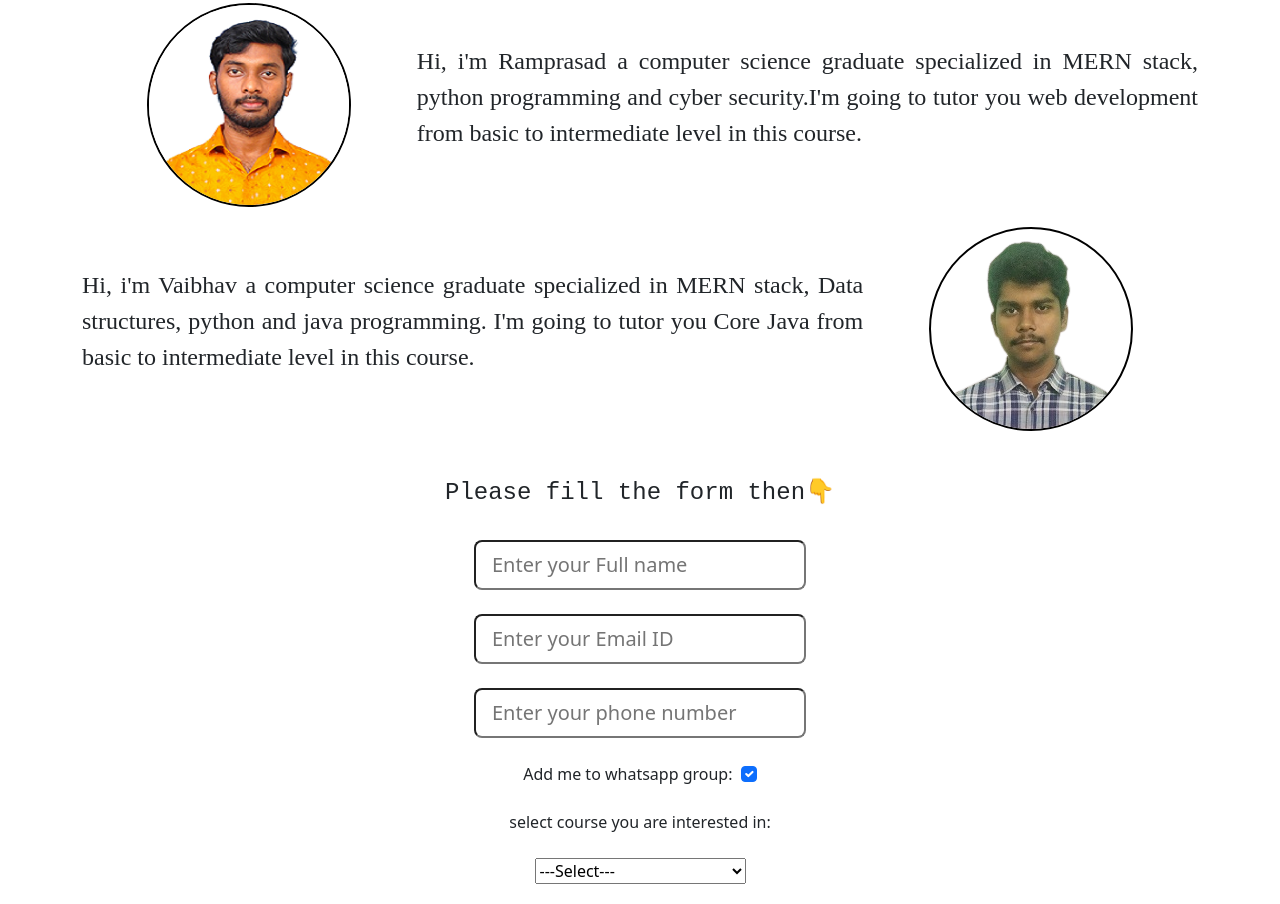
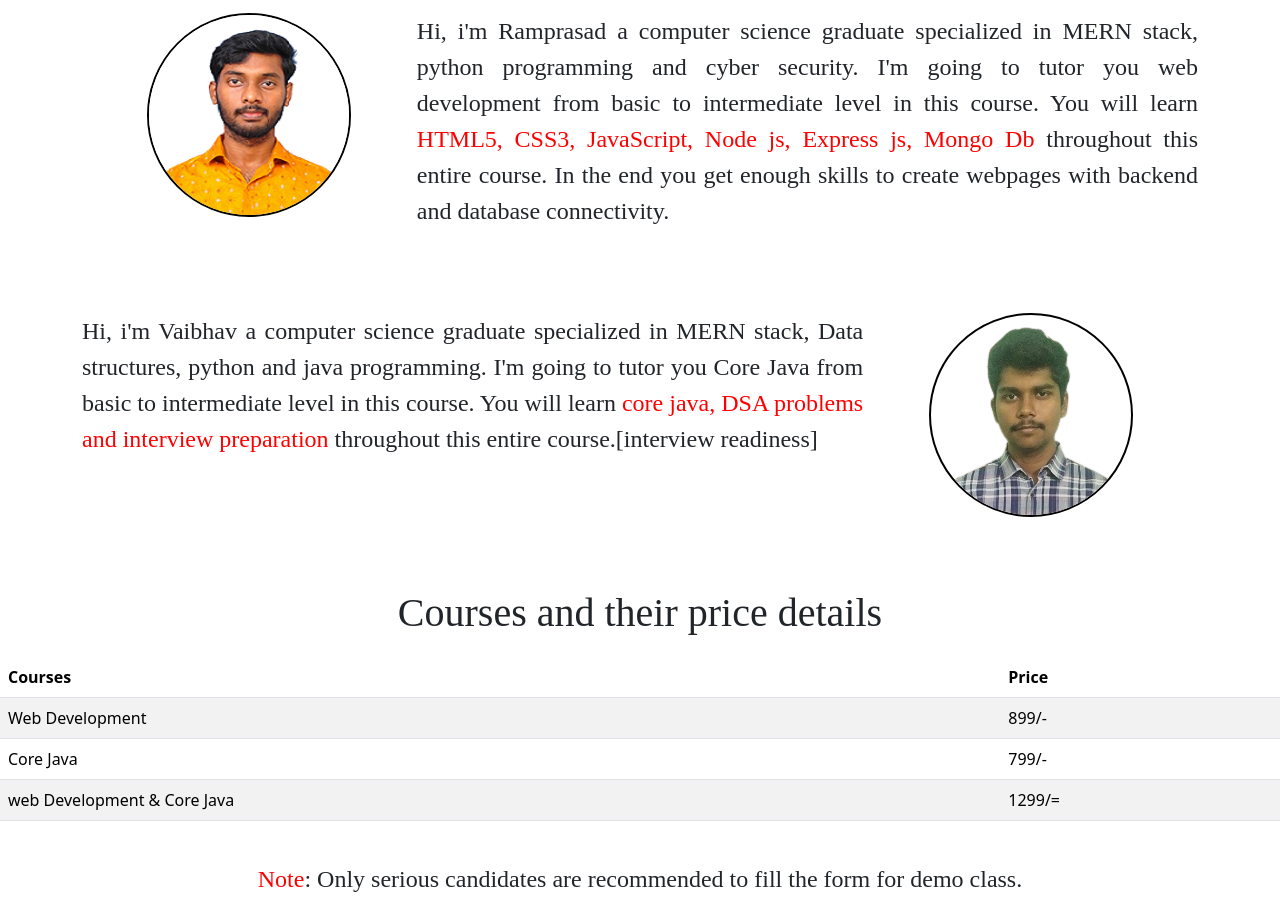
Before and after one commit to ramprasad770/course_form, a website: page public/index.html in a window 1280 px wide. Shown: the part 156-1060 px from the top of the page. Drawn offline with nearby package versions, Linux system fonts and the light colour scheme.

Commit message:
Update index.html

```diff
--- a/public/index.html
+++ b/public/index.html
@@ -11,11 +11,26 @@
 
 
     <style>
-        @media only screen and (min-width:1280px){
+        @media only screen and (min-width:480px){
+        .select{
+            height: 45px;
+            width: 260px;
+            border: 1.8px solid black;
+            border-radius: 8px;
+        }
+
+
+        .red{
+            color: red;
+        }
+        .note{
+            margin-top: 40px;
+            text-align: center;
+        }
         h3{
             margin: 20px;
             font-family: serif;
-            font-size: 2rem;
+            font-size: 2.5rem;
         }
         h4{
             font-family: monospace;
@@ -33,9 +48,9 @@
         .left{
             flex: 30%;
             text-align: center;
+            align-items: center;
         }
         .right{
-            display: flex;
             align-items: center;
             flex: 70%;
             text-align: center;
@@ -76,7 +91,21 @@
 
 
         @media only screen and (max-width:480px){
-            h3{
+        .select{
+            height: 45px;
+            width: 260px;
+            border: 1.8px solid black;
+            border-radius: 8px;
+        }
+        .red{
+            color: red;
+        }
+        .note{
+            margin-top: 40px;
+            text-align: justify;
+        }
+
+        h3{
             margin: 20px;
             font-family: serif;
             font-size: 1.5rem;
@@ -131,6 +160,8 @@
             line-height: 30px;
             position: static;
         }
+
+
         input::-webkit-outer-spin-button,input::-webkit-inner-spin-button {
             -webkit-appearance: none;
             margin: 0;
@@ -156,19 +187,49 @@
                         <div class="left"><img src="./rp.png" alt="rp pic"></div>
                         <div class="left-small-pic"><img src="./rp.png" alt="rp pic"></div><br>
                         <div class="right">
-                            <p>Hi, i'm Ramprasad a computer science graduate specialized in MERN stack, python programming  and cyber security.I'm going to tutor you web development from basic to intermediate level in this course.</p><br><br>
+                            <p>Hi, i'm Ramprasad a computer science graduate specialized in MERN stack, python programming  and cyber security. I'm going to tutor you web development from basic to intermediate level in this course. You will learn <span class="red">HTML5, CSS3, JavaScript, Node js, Express js, Mongo Db</span> throughout this entire course. In the end you get enough skills to create webpages with backend and database connectivity.</p><br><br>
                         </div>
                     </div>
                     <div class="intro">
                         <div class="left-small-pic"><img src="./vaibhav.png" alt="vaibhav pic"></div><br>
                         <div class="right">
-                            <p>Hi, i'm Vaibhav a computer science graduate specialized in MERN stack, Data structures, python and java programming. I'm going to tutor you Core Java from basic to intermediate level in this course.</p><br><br>
+                            <p>Hi, i'm Vaibhav a computer science graduate specialized in MERN stack, Data structures, python and java programming. I'm going to tutor you Core Java from basic to intermediate level in this course. You will learn <span class="red">core java, DSA problems and interview preparation</span> throughout this entire course.[interview readiness]</p><br><br>
                         </div>
                         <div class="left"><img src="./vaibhav.png" alt="vaibhav pic"></div>
                     </div>
                 </div>
             </div>
         </main>
+        <div>
+            <br><br>
+            <h3 class="jumbotron text-center">Courses and their price details</h3>
+            <table class="table table-striped">
+                <thead>
+                  <tr>
+                    <th scope="col">Courses</th>
+                    <th scope="col">Price</th>
+                  </tr>
+                </thead>
+                <tbody>
+                  <tr>
+                    <td>Web Development</td>
+                    <td>899/-</td>
+                  </tr>
+                  <tr>
+                    <td>Core Java</td>
+                    <td>799/-</td>
+                  </tr>
+                  <tr>
+                    <td>web Development & Core Java</td>
+                    <td>1299/=</td>
+                  </tr>
+
+                </tbody>
+              </table>
+        </div>
+        <div>
+            <p class="note"><span class="red">Note</span>: Only serious candidates are recommended to fill the form for demo class.</p>
+        </div>
         <div class="form text-center">
             <br>
             <br>
@@ -179,7 +240,7 @@
                 <input class="form-control-lg" type="number" id="number" name="number" placeholder="Enter your phone number" required><br><br>
                 <label for="whatsapp">Add me to whatsapp group: &nbsp;</label><input class="form-check-input" type="checkbox" id="whatsapp" name="whatsapp" value="Add_me" checked="true"><br><br>
                 <label for="course">select course you are interested in:</label><br><br>
-                <select name="course" id="course">
+                <select name="course" id="course" class="select">
                     <option >---Select---</option>
                     <option value="web">Web Development</option>
                     <option value="java">Core Java</option>
```
